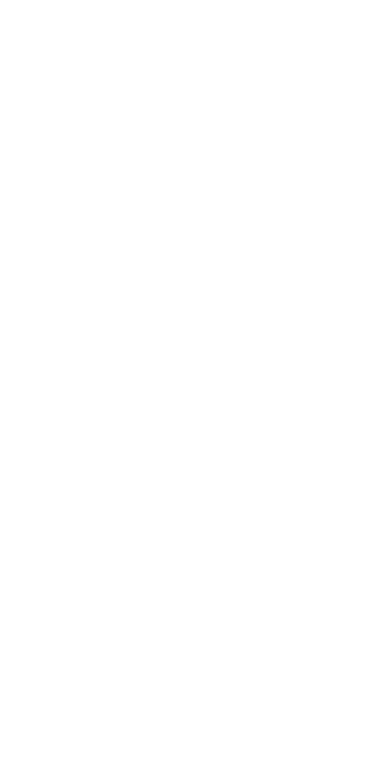
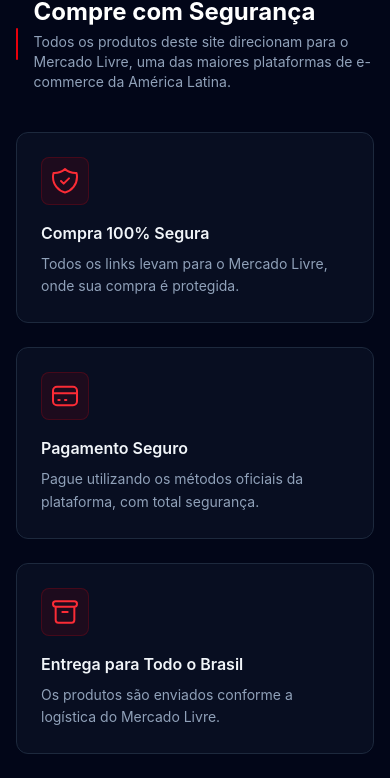
Before and after one commit to fernanluas-svg/MengudoStore, a React (Vite) app: page / in a window 390 px wide. Shown: the part 10778-11556 px from the top of the page. Before the commit the page ends 10710 px from the top, so only its background shows below. Built offline with nearby package versions, Linux system fonts and the light colour scheme.

Commit message:
Adiciona seção Compre com Segurança com 4 cards informativos e animação de entrada

```diff
--- a/src/MengudoStore.jsx
+++ b/src/MengudoStore.jsx
@@ -93,6 +93,76 @@
   );
 }
 
+const confiançaCards = [
+  {
+    titulo: "Compra 100% Segura",
+    descricao: "Todos os links levam para o Mercado Livre, onde sua compra é protegida.",
+    icone: (
+      <svg className="w-8 h-8" fill="none" stroke="currentColor" viewBox="0 0 24 24">
+        <path strokeLinecap="round" strokeLinejoin="round" strokeWidth="1.5" d="M9 12l2 2 4-4m5.618-4.016A11.955 11.955 0 0112 2.944a11.955 11.955 0 01-8.618 3.04A12.02 12.02 0 003 9c0 5.591 3.824 10.29 9 11.622 5.176-1.332 9-6.03 9-11.622 0-1.042-.133-2.052-.382-3.016z" />
+      </svg>
+    )
+  },
+  {
+    titulo: "Pagamento Seguro",
+    descricao: "Pague utilizando os métodos oficiais da plataforma, com total segurança.",
+    icone: (
+      <svg className="w-8 h-8" fill="none" stroke="currentColor" viewBox="0 0 24 24">
+        <path strokeLinecap="round" strokeLinejoin="round" strokeWidth="1.5" d="M3 10h18M7 15h1m4 0h1m-7 4h12a3 3 0 003-3V8a3 3 0 00-3-3H6a3 3 0 00-3 3v8a3 3 0 003 3z" />
+      </svg>
+    )
+  },
+  {
+    titulo: "Entrega para Todo o Brasil",
+    descricao: "Os produtos são enviados conforme a logística do Mercado Livre.",
+    icone: (
+      <svg className="w-8 h-8" fill="none" stroke="currentColor" viewBox="0 0 24 24">
+        <path strokeLinecap="round" strokeLinejoin="round" strokeWidth="1.5" d="M5 8h14M5 8a2 2 0 110-4h14a2 2 0 110 4M5 8v10a2 2 0 002 2h10a2 2 0 002-2V8m-9 4h4" />
+      </svg>
+    )
+  },
+  {
+    titulo: "Compra com Confiança",
+    descricao: "Escolha entre vendedores bem avaliados e acompanhe seu pedido diretamente pela plataforma.",
+    icone: (
+      <svg className="w-8 h-8" fill="none" stroke="currentColor" viewBox="0 0 24 24">
+        <path strokeLinecap="round" strokeLinejoin="round" strokeWidth="1.5" d="M9 12l2 2 4-4m6 2a9 9 0 11-18 0 9 9 0 0118 0z" />
+      </svg>
+    )
+  }
+];
+
+function SecaoConfianca() {
+  return (
+    <section className="max-w-7xl mx-auto px-4 sm:px-6 lg:px-8 py-16 w-full">
+      <div className="flex items-center gap-4 mb-10">
+        <div className="w-1 h-8 bg-red-600 rounded-full"></div>
+        <div>
+          <h2 className="text-2xl sm:text-3xl font-bold text-white">Compre com Segurança</h2>
+          <p className="text-sm text-slate-400 mt-1">
+            Todos os produtos deste site direcionam para o Mercado Livre, uma das maiores plataformas de e-commerce da América Latina.
+          </p>
+        </div>
+      </div>
+      <div className="grid grid-cols-1 sm:grid-cols-2 lg:grid-cols-4 gap-6">
+        {confiançaCards.map((card, i) => (
+          <div
+            key={card.titulo}
+            className="group bg-slate-900/50 border border-slate-800 rounded-xl p-6 hover:border-red-500/50 hover:shadow-[0_0_30px_rgba(220,38,38,0.15)] transition-all duration-300 animate-fade-in"
+            style={{ animationDelay: `${i * 0.15}s` }}
+          >
+            <div className="w-12 h-12 rounded-lg bg-red-600/10 border border-red-600/20 flex items-center justify-center text-red-500 mb-4 group-hover:bg-red-600/20 group-hover:scale-110 transition-all duration-300">
+              {card.icone}
+            </div>
+            <h3 className="text-base font-semibold text-slate-100 mb-2">{card.titulo}</h3>
+            <p className="text-sm text-slate-400 leading-relaxed">{card.descricao}</p>
+          </div>
+        ))}
+      </div>
+    </section>
+  );
+}
+
 function SecaoEquipamentos({ titulo, descricao, produtos }) {
   return (
     <section className="max-w-7xl mx-auto px-4 sm:px-6 lg:px-8 py-16 w-full">
@@ -147,6 +217,14 @@
           0% { left: -100%; }
           85% { left: 100%; }
           100% { left: 100%; }
+        }
+        @keyframes fade-in-up {
+          0% { opacity: 0; transform: translateY(20px); }
+          100% { opacity: 1; transform: translateY(0); }
+        }
+        .animate-fade-in {
+          animation: fade-in-up 0.6s ease-out forwards;
+          opacity: 0;
         }
       `}</style>
 
@@ -263,6 +341,8 @@
         descricao="Do estúdio."
         produtos={equipamentosData}
       />
+
+      <SecaoConfianca />
     </div>
   );
 }
```
